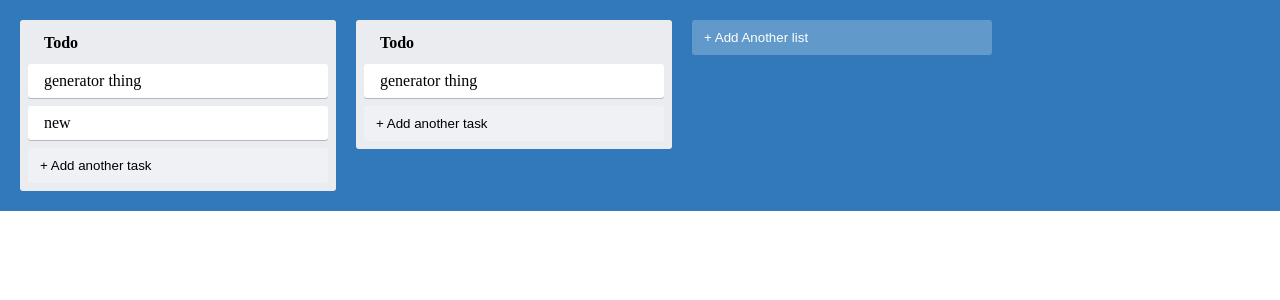
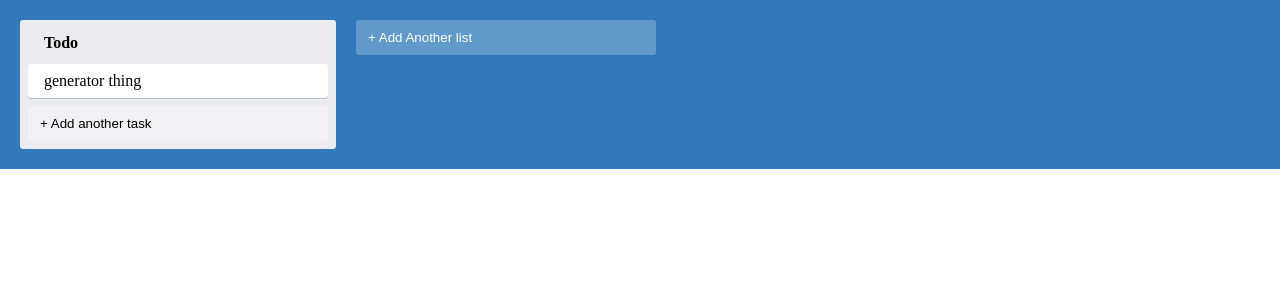
Before and after one commit to fabricio3g/trello-clone, a React (Create React App) app: page / in a window 1280 px wide. Shown: the top 300 px of the page. Built offline with nearby package versions, Linux system fonts and the light colour scheme.

Commit message:
Update AppStateContext.tsx

```diff
--- a/src/state/AppStateContext.tsx
+++ b/src/state/AppStateContext.tsx
@@ -1,6 +1,8 @@
-import { createContext, useContext, FC } from "react"
+import { createContext, useContext, FC, useReducer, Dispatch } from "react"
+import {appStateReducer, List, Tasks, AppState } from './AppStateReducer'
+import { useImmerReducer } from "use-immer"
 
-
+import { Action } from "./actions"
 
 const AppStateContext = createContext({} as AppStateContextProps)
 
@@ -14,20 +16,7 @@ const appData: AppState = {
                     id: "001",
                     text: "generator thing"
                 },
-{
-                    id: "001",
-                    text: "new"
-                }
-            ]
-        },
-{
-            id: "2",
-            text: 'Todo',
-            tasks: [
-                {
-                    id: "02",
-                    text: "generator thing"
-                }
+
             ]
         }
     ]
@@ -36,38 +25,23 @@ const appData: AppState = {
 type AppStateContextProps = {
     lists: List[]
     getTasksById(id: string): Tasks[]
-}
-
-export type AppState = {
-    lists: List[];
-}
-
-
-
-type Tasks = {
-    id: string,
-    text: string
-}
-
-
-type List = {
-    id: string,
-    text: string,
-    tasks: Tasks[]
+    dispatch: Dispatch<Action>
 }
 
 
 
 
 export const AppStateProvider:FC = ({children})=>{
-    const { lists } = appData
 
+
+    const [state, dispatch] = useImmerReducer(appStateReducer, appData)
+    const { lists } = state
     const getTasksById = ( id:string ) =>{
-        return appData.lists.find((list) => list.id === id)?.tasks || [];
+        return appData.lists.find((lists) => lists.id === id)?.tasks || [];
     }
 
     return(
-        <AppStateContext.Provider value={{ lists, getTasksById}}>
+        <AppStateContext.Provider value={{ lists, getTasksById, dispatch}}>
             {children}
         </AppStateContext.Provider>
     )
```
